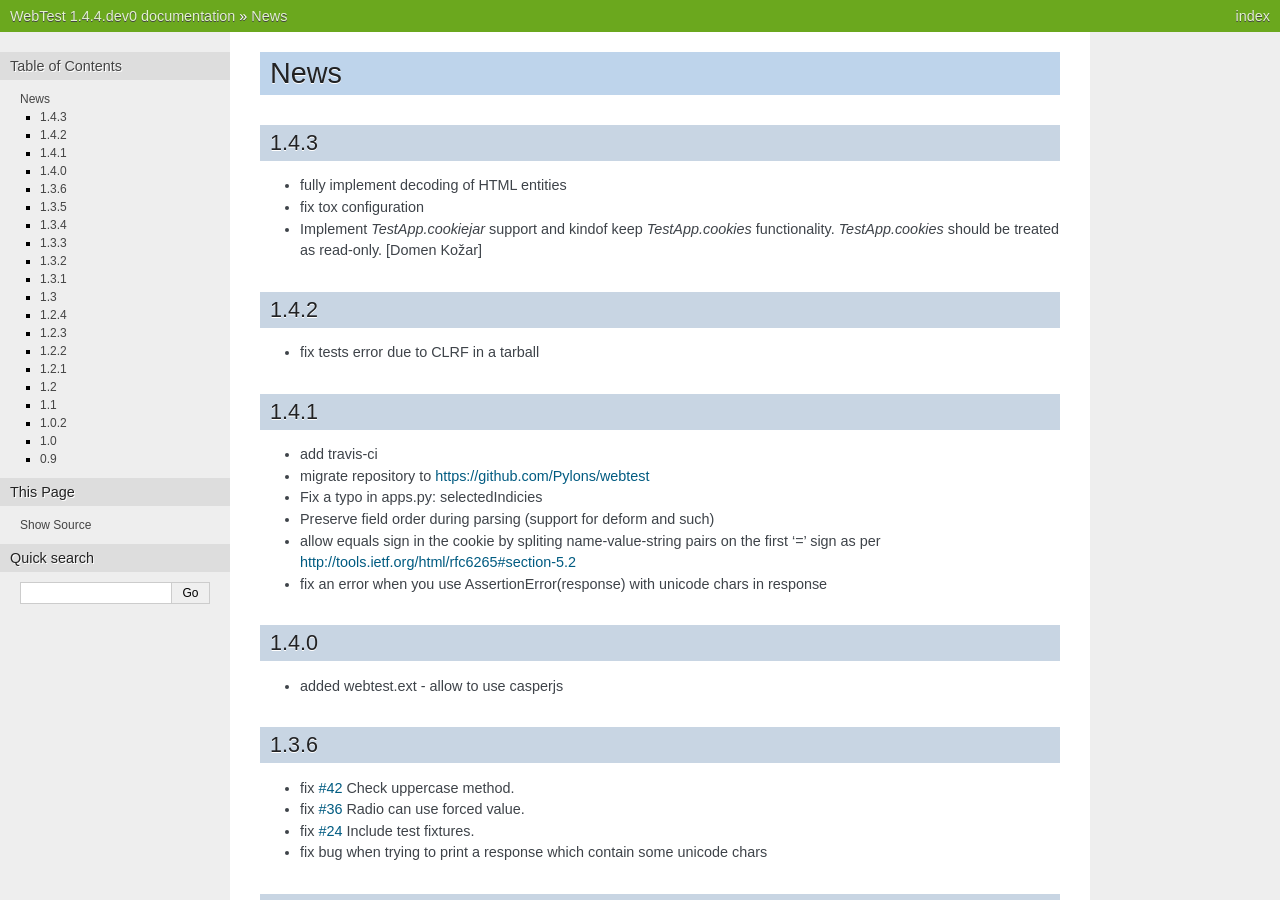
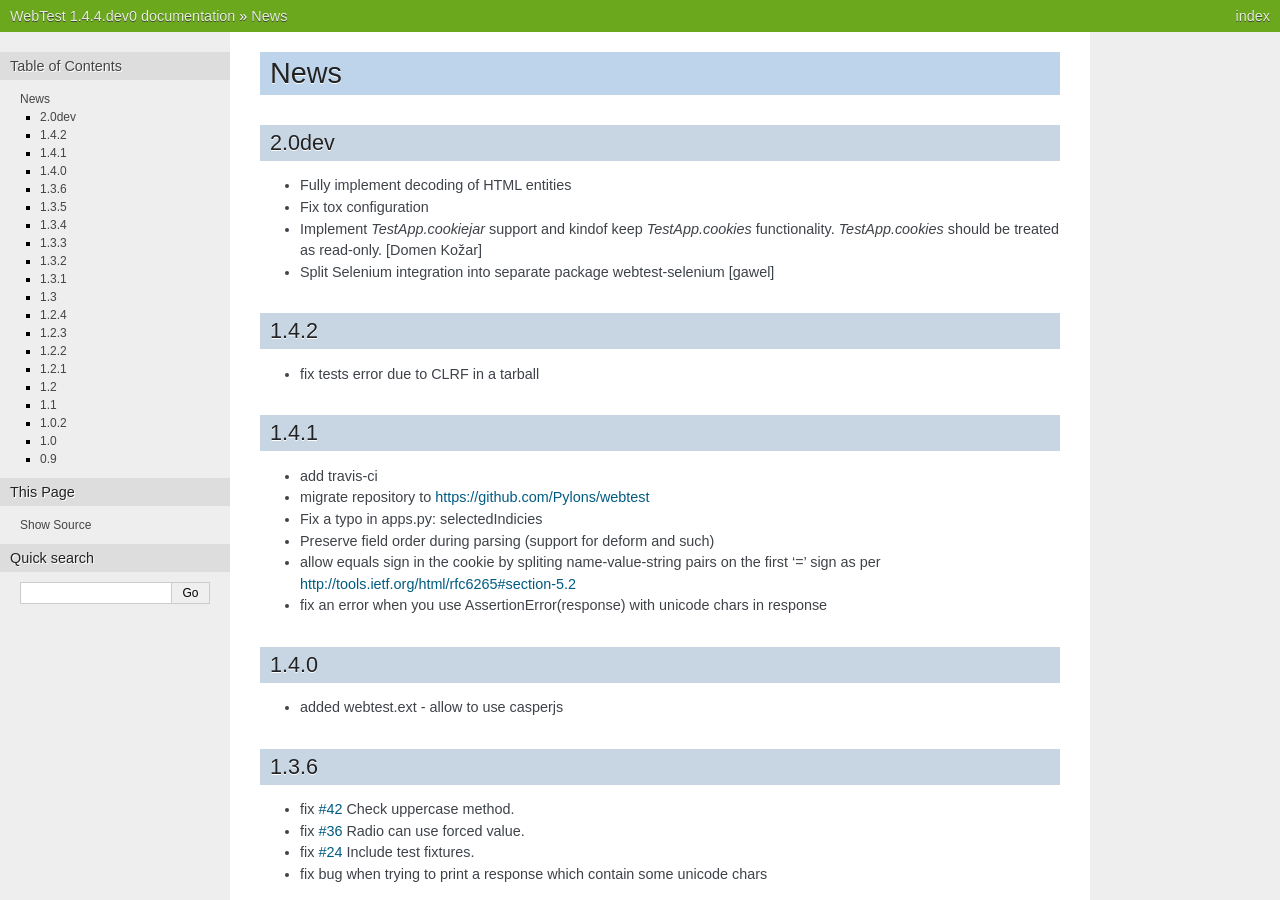
Before and after one commit to Pylons/webtest, a Sphinx documentation site: the page built from docs/news.txt, in a window 1280 px wide and 900 px high. Built offline with Sphinx 7.4.7, drawn with Linux system fonts in a browser that asks for light colours; pages that are not in the unit, such as notebooks, are missing from menus.

Commit message:
update changelog a bit

```diff
--- a/docs/news.txt
+++ b/docs/news.txt
@@ -1,17 +1,20 @@
 News
 ====
 
-1.4.3
------
+2.0dev
+------
 
-* fully implement decoding of HTML entities
+* Fully implement decoding of HTML entities
 
-* fix tox configuration
+* Fix tox configuration
 
 * Implement `TestApp.cookiejar` support and kindof keep
   `TestApp.cookies` functionality.  `TestApp.cookies`
   should be treated as read-only.
   [Domen Kožar]
+
+* Split Selenium integration into separate package webtest-selenium
+  [gawel]
 
 1.4.2
 -----
```
